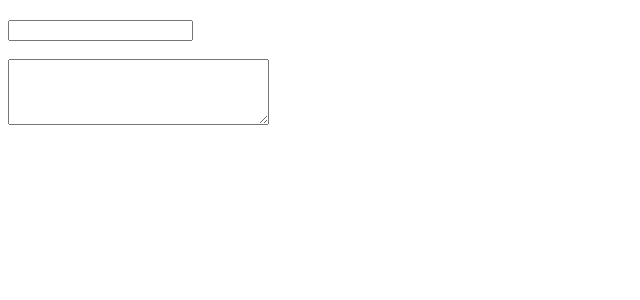
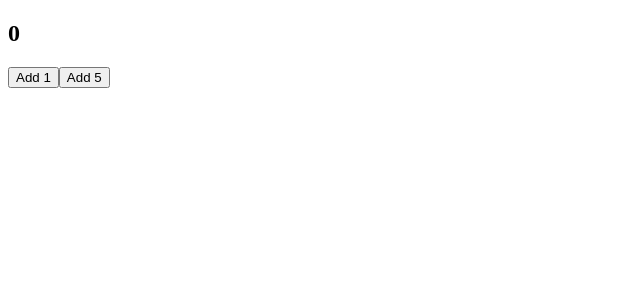
Before and after one commit to TRISHAN00/react-form-handling, a React (Create React App) app: page / in a window 1280 px wide. Shown: the top 300 px of the page, without its empty margins (0-640 px from the left). Built offline with nearby package versions, Linux system fonts and the light colour scheme.

Commit message:
increment count upto five with single one

```diff
--- a/src/App.js
+++ b/src/App.js
@@ -1,10 +1,10 @@
 import React from 'react'
-import TitleDescription from './components/TitleDescription'
+import Counter from './components/Counter'
 
 function App () {
   return (
     <div>
-      <TitleDescription />
+      <Counter />
     </div>
   )
 }
--- /dev/null
+++ b/src/components/Counter.js
@@ -0,0 +1,23 @@
+import React, { useState } from 'react'
+
+function Counter () {
+  const [count, setcount] = useState(0)
+
+  const incrementCount = () => {
+    setcount(prevState => prevState + 1)
+  }
+
+  const incrementCountFive = () => {
+    setcount(prevState => prevState + 5)
+  }
+
+  return (
+    <div>
+      <h2>{count}</h2>
+      <button onClick={incrementCount}>Add 1</button>
+      <button onClick={incrementCountFive}>Add 5</button>
+    </div>
+  )
+}
+
+export default Counter
```
